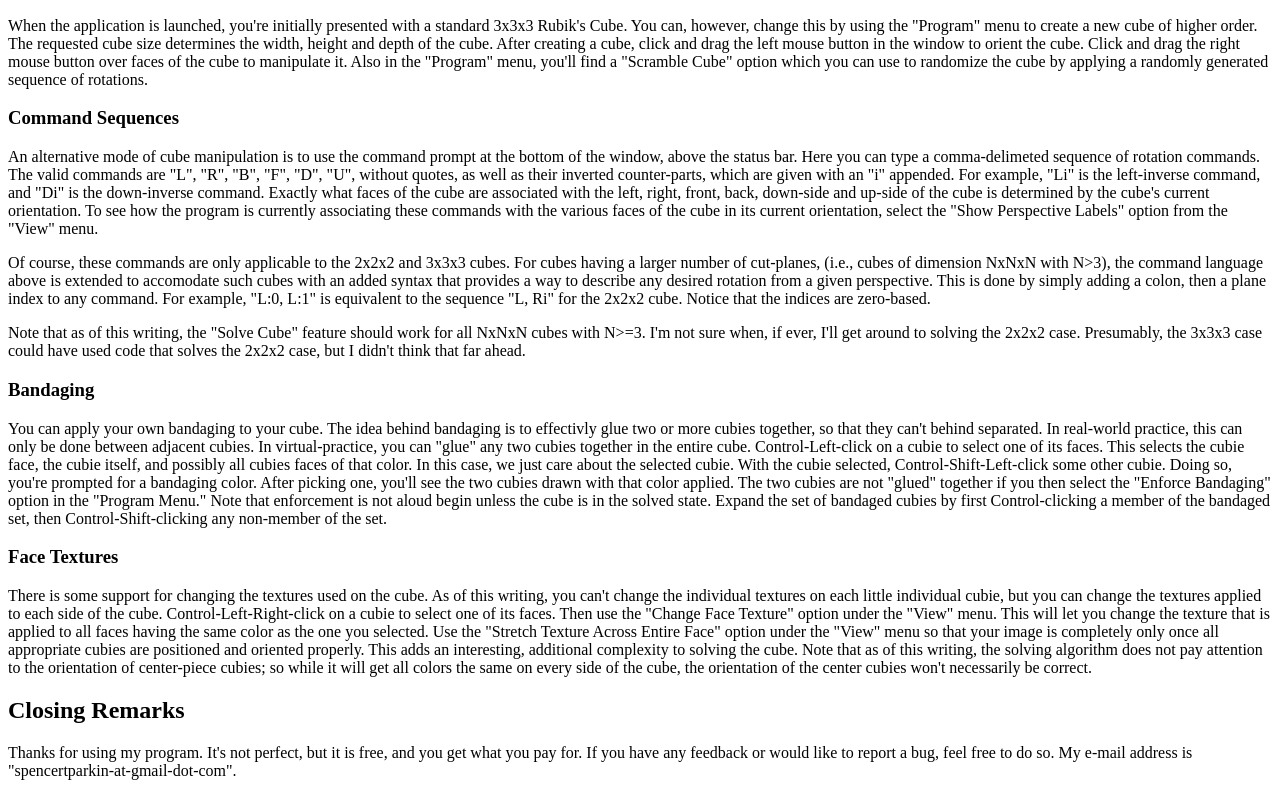
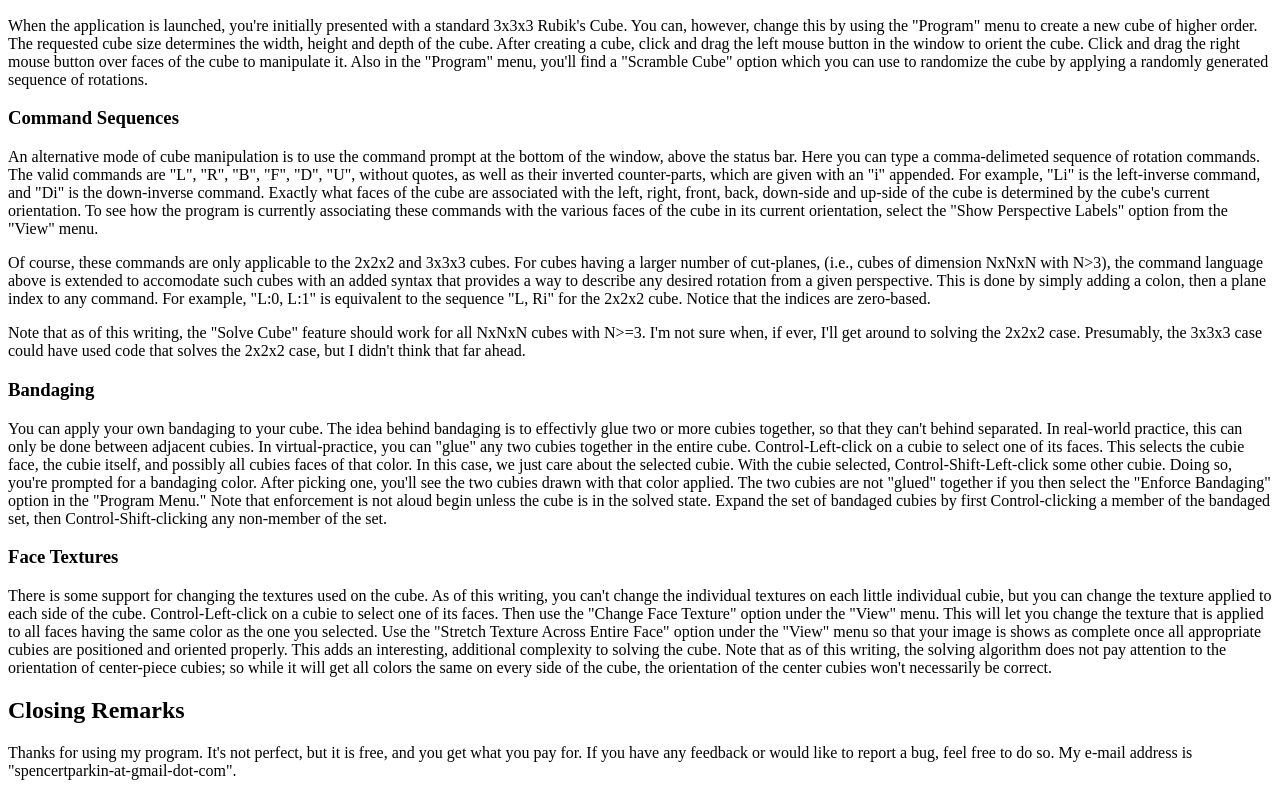
Before and after one commit to spencerparkin/RubiksCube, a plain HTML site: page index.html in a window 1280 px wide. Shown: the part 668-1464 px from the top of the page. Drawn offline with Linux system fonts and the light colour scheme.

Commit message:
fix mistakes

```diff
--- a/index.html
+++ b/index.html
@@ -78,11 +78,11 @@
 	<p>
 	There is some support for changing the textures used on the cube.  As of this writing,
 	you can't change the individual textures on each little individual cubie, but you can
-	change the textures applied to each side of the cube.  Control-Left-Right-click on a cubie
+	change the texture applied to each side of the cube.  Control-Left-click on a cubie
 	to select one of its faces.  Then use the "Change Face Texture" option under the "View" menu.
 	This will let you change the texture that is applied to all faces having the same color
 	as the one you selected.  Use the "Stretch Texture Across Entire Face" option under the
-	"View" menu so that your image is completely only once all appropriate cubies are positioned
+	"View" menu so that your image is shows as complete once all appropriate cubies are positioned
 	and oriented properly.  This adds an interesting, additional complexity to solving the cube.
 	Note that as of this writing, the solving algorithm does not pay attention to the orientation
 	of center-piece cubies; so while it will get all colors the same on every side of the cube,
```
